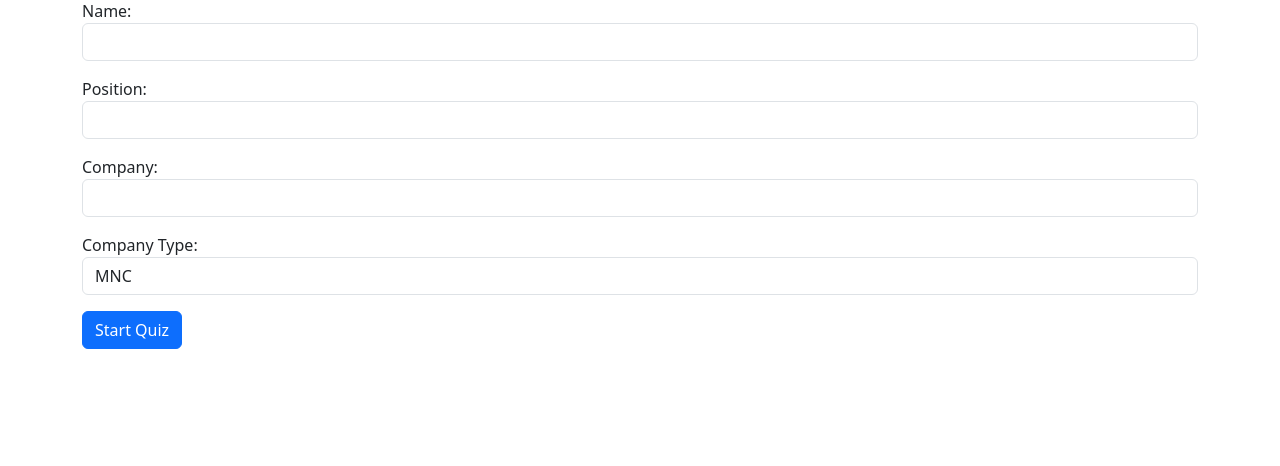
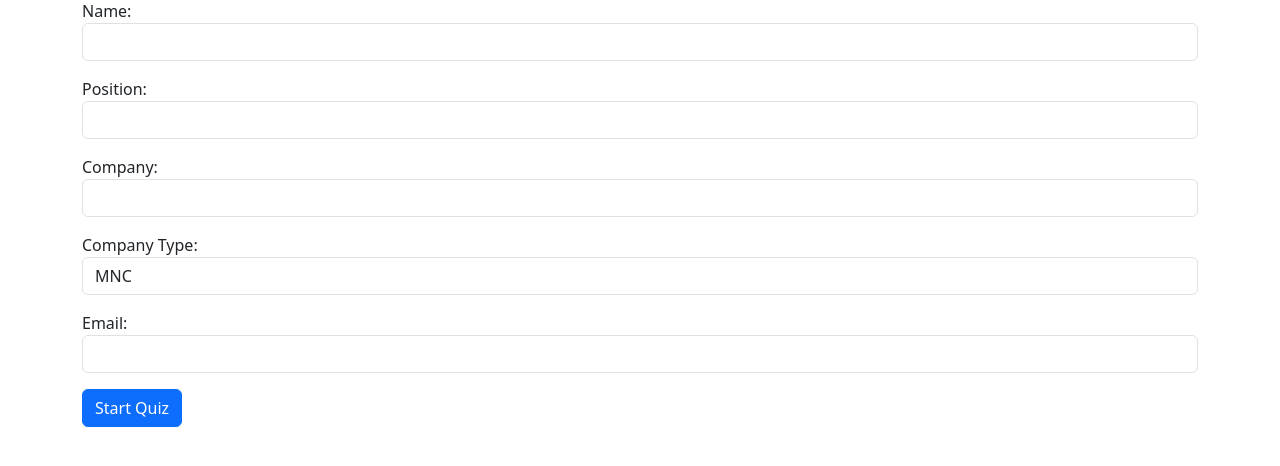
Before and after one commit to heatly/cyberquiz-gemini, a Flask app: page / in a window 1280 px wide. Shown: the part 95-561 px from the top of the page. Run offline with Flask 3, Linux system fonts and the light colour scheme.

Commit message:
info.html

```diff
--- a/templates/info.html
+++ b/templates/info.html
@@ -17,6 +17,7 @@
         <option>Startup</option>
       </select>
     </div>
+    <div class="mb-3"><label>Email:</label><input class="form-control" name="email" type="email" required></div>
     <button type="submit" class="btn btn-primary">Start Quiz</button>
   </form>
 </body>
```
